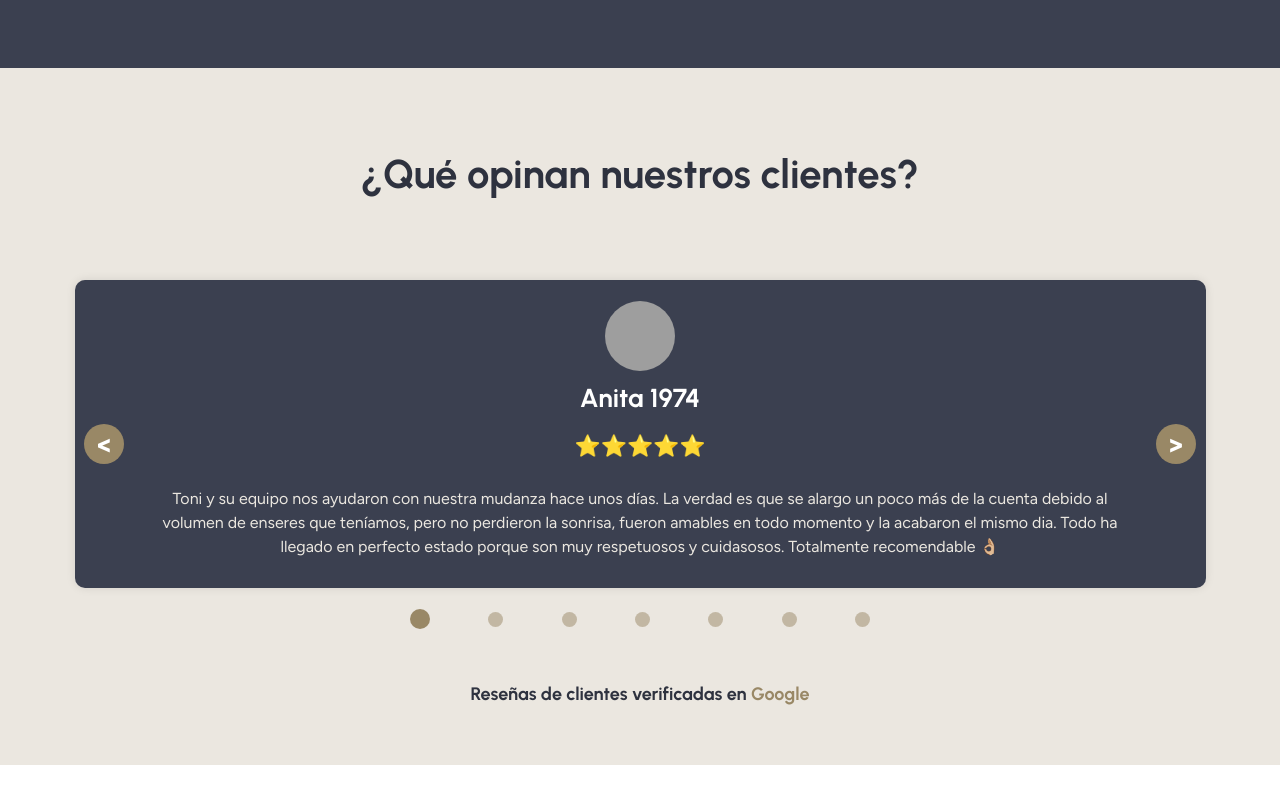
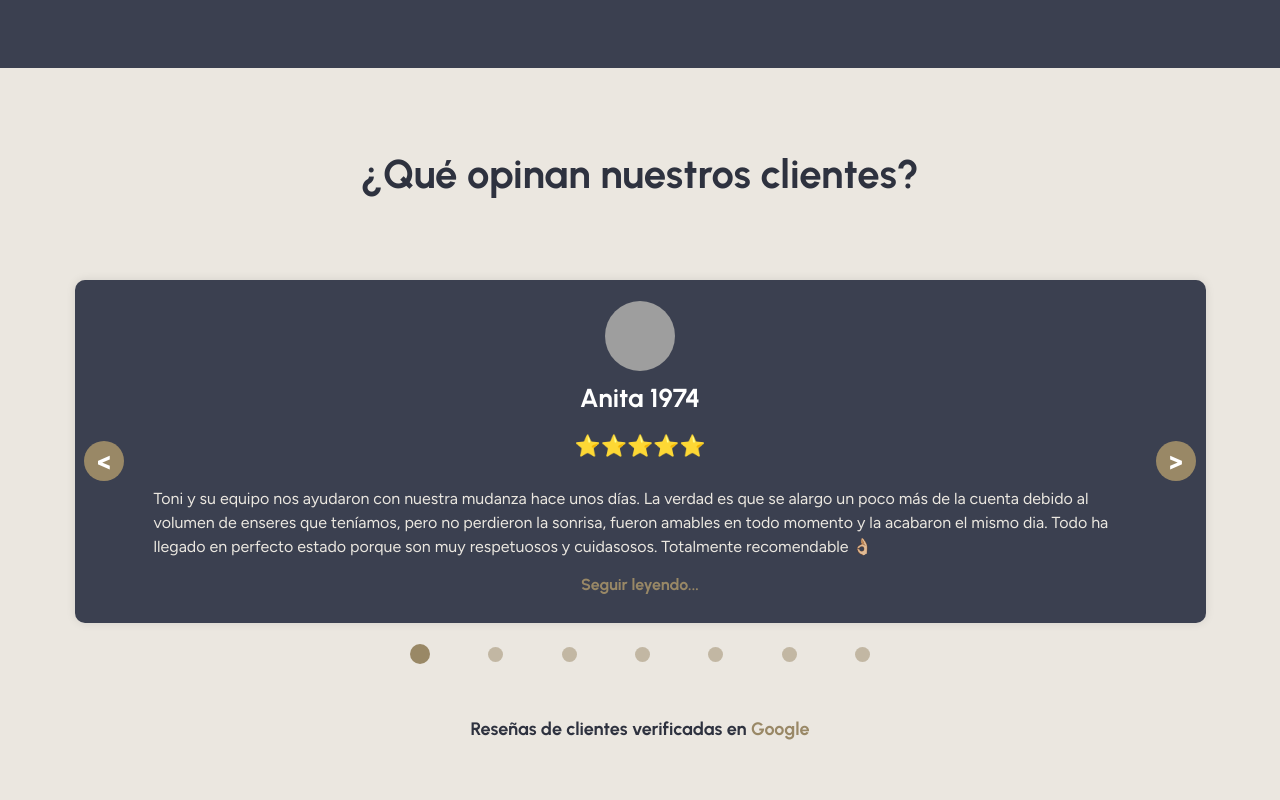
Before and after one commit to Soulzen/mudanzastcolau, a Next.js app: page / in a window 1280 px wide. Shown: the part 5308-6108 px from the top of the page. Before the commit the page ends 6073 px from the top, so only its background shows below. Built offline with nearby package versions, Linux system fonts and the light colour scheme; grey boxes are pictures that could not be loaded.

Commit message:
Improved carousel

```diff
--- a/src/components/reviews/review_card/review_card.module.css
+++ b/src/components/reviews/review_card/review_card.module.css
@@ -38,8 +38,24 @@
 .review__text {
   font-size: 1rem;
   font-family: var(--font-basic);
-  text-align: center;
+  text-align: left;
   color: var(--clr-accent-soft);
   line-height: 1.5em;
   padding: 0.5em 1em;
 }
+
+.button {
+  margin: 0.5em;
+  font-size: 1rem;
+  font-weight: 700;
+  font-family: var(--font-accent);
+  color: var(--clr-accent);
+  background-color: transparent;
+  border: 0;
+  box-shadow: none;
+}
+
+.collapsed {
+  max-height: 150px;
+  overflow: hidden;
+}
--- a/src/components/reviews/review_card/review_card.tsx
+++ b/src/components/reviews/review_card/review_card.tsx
@@ -1,4 +1,4 @@
-import React, { useState } from "react"
+import React, { useEffect, useRef, useState } from "react"
 import Image from "next/image"
 
 import styles from "./review_card.module.css"
@@ -9,6 +9,24 @@ interface CarouselProps {
 }
 
 const ReviewCard = ({ review }: CarouselProps) => {
+  const [isExpanded, setIsExpanded] = useState(false)
+  const [isTooLong, setIsTooLong] = useState(false)
+
+  const paragraphRef = useRef<HTMLParagraphElement>(null)
+
+  useEffect(() => {
+    if (
+      paragraphRef.current &&
+      paragraphRef.current.textContent &&
+      paragraphRef.current.textContent.length > 150
+    ) {
+      setIsTooLong(true)
+    } else {
+      setIsTooLong(false)
+    }
+    setIsExpanded(false)
+  }, [review])
+
   return (
     <div className={styles.review__card}>
       <Image
@@ -24,7 +42,23 @@ const ReviewCard = ({ review }: CarouselProps) => {
           <span key={index}>⭐</span>
         ))}
       </div>
-      <p className={styles.review__text}>{review.text}</p>
+      <p
+        ref={paragraphRef}
+        className={`${styles.review__text} ${
+          !isExpanded ? styles.collapsed : null
+        }`}
+      >
+        {review.text}
+      </p>
+      {isExpanded ? (
+        <button className={styles.button} onClick={() => setIsExpanded(false)}>
+          Ver menos
+        </button>
+      ) : isTooLong ? (
+        <button className={styles.button} onClick={() => setIsExpanded(true)}>
+          Seguir leyendo...
+        </button>
+      ) : null}
     </div>
   )
 }
--- a/src/components/reviews/reviews_carousel/reviews_carousel.module.css
+++ b/src/components/reviews/reviews_carousel/reviews_carousel.module.css
@@ -4,6 +4,11 @@
   justify-content: center;
   align-items: center;
   padding: 1em 0 0;
+}
+
+.reviewCard__container {
+  opacity: 1;
+  transition: opacity 0.2s ease-in-out;
 }
 
 .review__button {
--- a/src/components/reviews/reviews_carousel/reviews_carousel.tsx
+++ b/src/components/reviews/reviews_carousel/reviews_carousel.tsx
@@ -18,19 +18,34 @@ const Carousel = ({ reviews }: CarouselProps) => {
   const [touchEnd, setTouchEnd] = useState(0)
 
   const handlePrev = () => {
+    const reviewCardContainer = document.querySelector(
+      `.${styles.reviewCard__container}`
+    ) as HTMLElement
+    reviewCardContainer.style.opacity = "0"
+    setTimeout(() => {
       setCurrentReview((prevReview) =>
         prevReview === 0 ? reviews.length - 1 : prevReview - 1
       )
+      reviewCardContainer.style.opacity = "1"
+    }, 200)
   }
 
   const handleNext = () => {
+    const reviewCardContainer = document.querySelector(
+      `.${styles.reviewCard__container}`
+    ) as HTMLElement
+    reviewCardContainer.style.opacity = "0"
+    setTimeout(() => {
       setCurrentReview((prevReview) =>
         prevReview === reviews.length - 1 ? 0 : prevReview + 1
       )
+      reviewCardContainer.style.opacity = "1"
+    }, 200)
   }
 
   const handleTouchStart = (e: React.TouchEvent) => {
     setTouchStart(e.targetTouches[0].clientX)
+    setTouchEnd(e.targetTouches[0].clientX)
   }
 
   const handleTouchMove = (e: React.TouchEvent) => {
@@ -40,9 +55,7 @@ const Carousel = ({ reviews }: CarouselProps) => {
   const handleTouchEnd = () => {
     if (touchStart - touchEnd > 100) {
       handleNext()
-    }
-
-    if (touchStart - touchEnd < -100) {
+    } else if (touchStart - touchEnd < -100) {
       handlePrev()
     }
   }
@@ -62,7 +75,9 @@ const Carousel = ({ reviews }: CarouselProps) => {
           {`<`}
         </button>
 
+        <div className={styles.reviewCard__container}>
           <ReviewCard review={reviews[currentReview]} />
+        </div>
 
         <button
           className={`${styles.review__button} ${styles.review__button_next}`}
```
Lines whose indentation alone changed are shown as unchanged.
